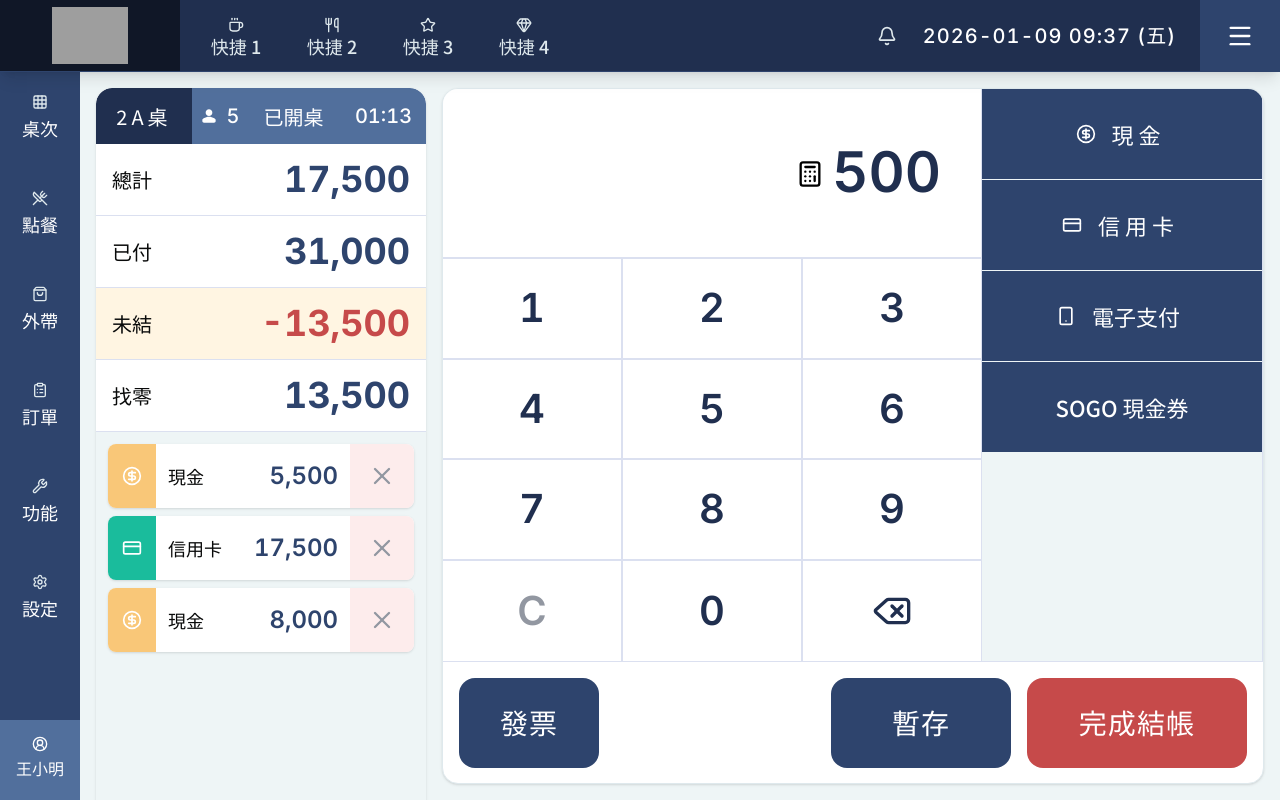
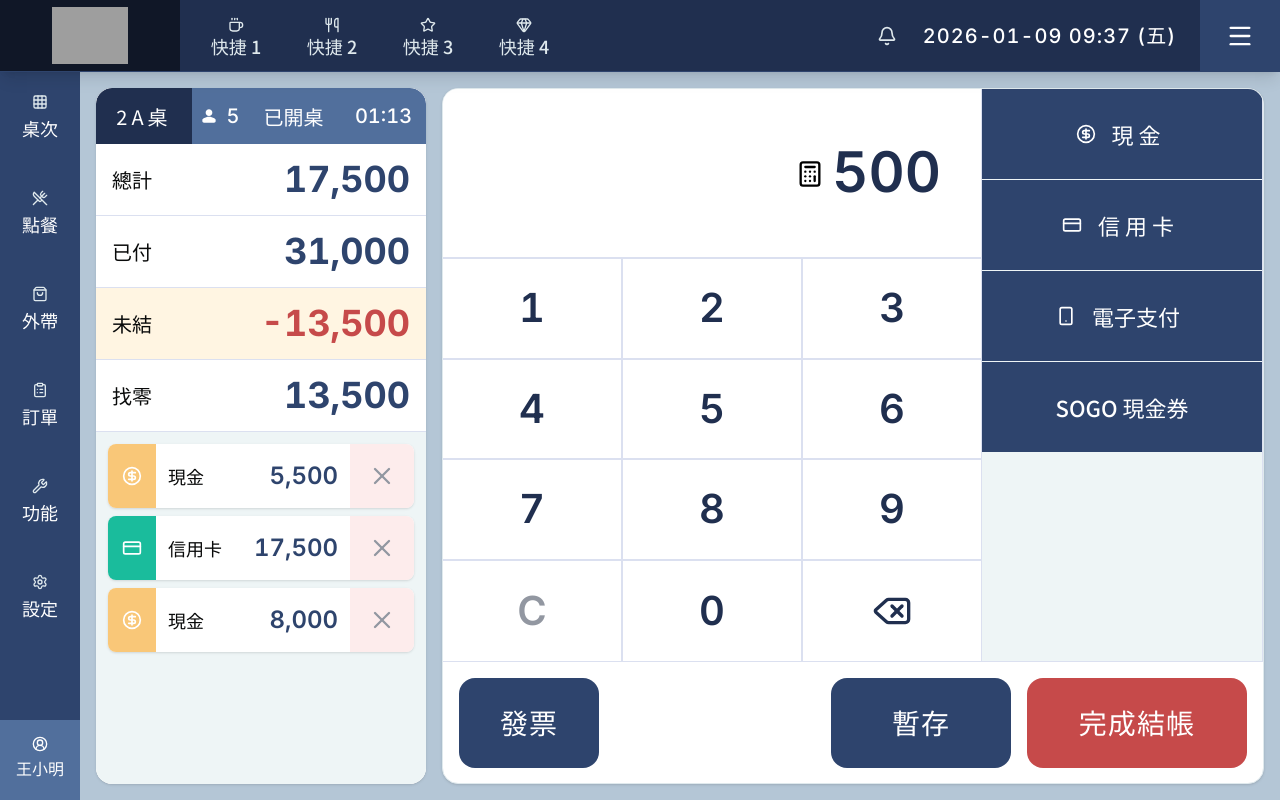
Before and after one commit to naomichiang/POS-system-Cursor, a Vue app: page / in a window 1280 px wide. Built offline with nearby package versions, Linux system fonts and the light colour scheme; grey boxes are pictures that could not be loaded.

Commit message:
style: 優化全局佈局 (設置 App 背景色與調整面板寬度)

```diff
--- a/src/App.vue
+++ b/src/App.vue
@@ -24,7 +24,7 @@
   </script>
 
 <template>
-    <div class="flex flex-col w-full h-screen overflow-hidden bg-ash-100 font-noto">
+    <div class="flex flex-col w-full h-screen overflow-hidden bg-app-bg font-noto">
       <TopBar class="shrink-0 z-20" />
 
       <div class="flex flex-1 min-h-0">
--- a/src/assets/main.css
+++ b/src/assets/main.css
@@ -19,6 +19,15 @@
 
   .font-noto {
     font-family: 'Noto Sans TC', -apple-system, BlinkMacSystemFont, 'Segoe UI', Roboto, sans-serif !important;
+  }
+
+  .scrollbar-hide {
+    -ms-overflow-style: none; /* IE and Edge */
+    scrollbar-width: none; /* Firefox */
+  }
+
+  .scrollbar-hide::-webkit-scrollbar {
+    display: none; /* Chrome, Safari and Opera */
   }
 }
 
@@ -137,11 +146,15 @@
      --color-layer-primary-disabled: var(--color-gray-200);
      --color-layer-secondary: var(--color-ash-100);
      --color-layer-secondary-hover: var(--color-ash-200);
-     --color-layer-tertiary: var(--color-yellow-100);
-     --color-layer-tertiary-hover: var(--color-yellow-200);
+     --color-layer-tertiary: var(--color-ash-100);
+     --color-layer-highlight-yellow: var(--color-yellow-100);
+     --color-layer-highlight-yellow-hover: var(--color-yellow-200);
+     --color-layer-highlight-red: var(--color-indianred-200);
+     --color-layer-highlight-red-hover: var(--color-indianred-300);
      --color-layer-zebra: var(--color-gray-100);
      --color-layer-total: var(--color-red-100);
-     --color-layer-highlight-red: var(--color-indianred-200);
+
+     --color-app-bg: var(--color-ash-400);
 
      /* Buttons */
      --color-button-primary: var(--color-ash-700);
--- a/src/components/CheckoutPanel.vue
+++ b/src/components/CheckoutPanel.vue
@@ -52,10 +52,10 @@ const getPaymentConfig = (type) => {
 </script>
 
     <template>
-      <div class="flex h-screen flex-col justify-center items-center">
-        <div class="flex w-full flex-col items-center flex-1 rounded-2xl shadow-xl overflow-hidden bg-layer-primary">
+      <div class="flex h-full flex-col items-center">
+        <div class="flex w-full h-full flex-col items-center rounded-2xl shadow-xl overflow-hidden bg-layer-primary">
           <!-- Header 訂單資訊列(桌號、訂單狀態)-->
-          <div class="flex w-full h-14 items-start">
+          <div class="flex w-full h-14 shrink-0 items-start">
             <div class="flex w-24 flex-col justify-center items-center shrink-0 self-stretch bg-layer-dark-primary">
               <div class="text-center font-noto text-xl tracking-[0.2em] leading-tight text-text-on-color" >{{ order.tableNumber }}</div>
             </div>
@@ -76,9 +76,9 @@ const getPaymentConfig = (type) => {
           </div>
 
           <!-- Summary -->
-          <div class="flex flex-col items-start self-stretch overflow-hidden">
+          <div class="flex flex-col items-start self-stretch shrink-0 overflow-hidden">
             <!-- Total -->
-            <div class="flex min-h-18 items-center self-stretch px-4 border-b border-border-primary bg-layer-primary">
+            <div class="flex h-18 items-center self-stretch px-4 border-b border-border-primary bg-layer-primary">
               <div class="flex items-start flex-1">
                 <div class="w-full text-text-primary font-noto text-xl font-normal leading-tight">總計</div>
               </div>
@@ -88,7 +88,7 @@ const getPaymentConfig = (type) => {
             </div>
 
             <!-- Paid -->
-            <div class="flex min-h-18 items-center self-stretch px-4 border-b border-border-primary bg-layer-primary">
+            <div class="flex h-18 items-center self-stretch px-4 border-b border-border-primary bg-layer-primary">
               <div class="flex items-start flex-1">
                 <div class="max-w-48 text-text-primary font-noto text-xl font-normal leading-tight">已付</div>
               </div>
@@ -98,7 +98,7 @@ const getPaymentConfig = (type) => {
             </div>
 
             <!-- Unpaid -->
-            <div class="flex min-h-18 items-center self-stretch px-4 border-b border-border-primary bg-layer-tertiary">
+            <div class="flex h-18 items-center self-stretch px-4 border-b border-border-primary bg-layer-highlight-yellow">
               <div class="flex items-start flex-1">
                 <div class="max-w-48 text-text-primary font-noto text-xl font-normal leading-tight">未結</div>
               </div>
@@ -108,7 +108,7 @@ const getPaymentConfig = (type) => {
             </div>
 
             <!-- Change -->
-            <div class="flex min-h-18 items-center self-stretch px-4 border-b border-border-primary bg-layer-primary">
+            <div class="flex h-18 items-center self-stretch px-4 border-b border-border-primary bg-layer-primary">
               <div class="flex items-start flex-1">
                 <div class="max-w-48 text-text-primary font-noto text-xl font-normal leading-tight">找零</div>
               </div>
@@ -119,7 +119,7 @@ const getPaymentConfig = (type) => {
           </div>
 
           <!-- Payment List -->
-          <div class="flex p-3 flex-col items-start gap-2 flex-1 self-stretch bg-layer-secondary overflow-auto">
+          <div class="flex p-3 flex-col items-start gap-2 flex-1 min-h-0 self-stretch bg-layer-tertiary overflow-auto scrollbar-hide">
             <div
               v-for="(payment, index) in payments"
               :key="index"
```
